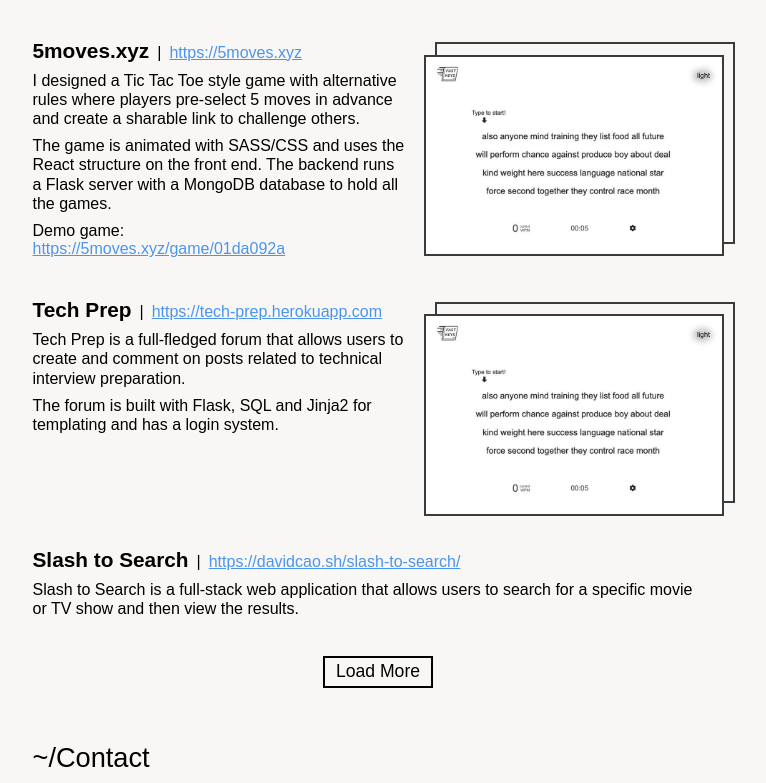
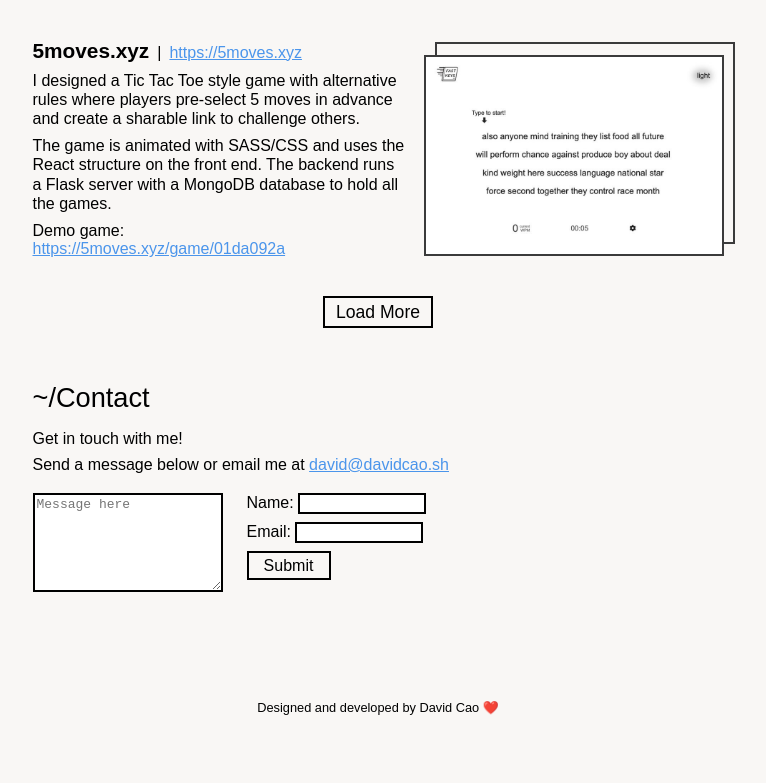
Before and after one commit to davidc360/davidcao.sh, a React (Create React App) app: page / in a window 1280 px wide. Shown: the part 1148-1931 px from the top of the page, without its empty margins (262-1028 px from the left). After the commit the page ends 1871 px from the top, so only its background shows below. Built offline with nearby package versions, Linux system fonts and the light colour scheme.

Commit message:
made load more button functional

```diff
--- a/src/Projects.js
+++ b/src/Projects.js
@@ -1,15 +1,25 @@
-import React from 'react'
+import React, { useState } from 'react'
 import './Projects.sass'
 import ImageGallery from 'react-image-gallery';
 import light from './img/light.jpg'
 import light2 from './img/light2.jpg'
 
 export default function Projects() {
+    const [numProjects, setNumProjects] = useState(3)
+    const addProjects = () => {
+        setNumProjects(num => num + 2)
+    }
+
     return (
         <div className="projectsCtn">
             <div className="heading">~/Projects/</div>
-            {projects}
-            <div className="loadMore">Load More</div>
+            {
+                projects.slice(0, numProjects)
+            }
+            {
+                numProjects < projects.length &&
+                <div className="loadMore" onClick={addProjects}>Load More</div>
+            }
         </div>
     )
 }
@@ -153,10 +163,14 @@
         description={(
             <>
             <p>
-                Slash to Search is a full-stack web application that allows users to search for
-                a specific movie or TV show and then view the results.
+                Slash to Search is a Chrome extension that allows users to
+                focus on the search bar on any page by pressing the slash key.
             </p>
             <br />
+            <p>
+                This feature comes by default in many websites but not all, so I
+                built this extension to make it available to all websites.
+            </p>
             </>
         )}
     />
--- a/src/Projects.sass
+++ b/src/Projects.sass
@@ -1,6 +1,7 @@
 .projectCtn
     margin-top: 0.8em
     margin-bottom: 2em
+    animation: slideUp 0.5s ease-out
     @media only screen and (min-width: 700px)
         display: flex
 
@@ -62,3 +63,12 @@
     &:active
         background-color: lightgray
         box-shadow: 0 0 0 4px #4b95eb
+
+@keyframes slideUp
+    0%
+        opacity: 0
+        transform: translateY(0.8em)
+
+    100%
+        opacity: 1
+        transform: translateY(0)
```
